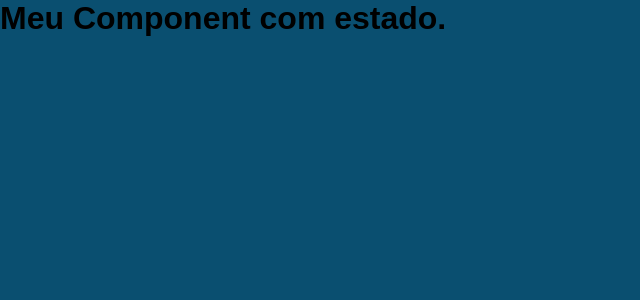
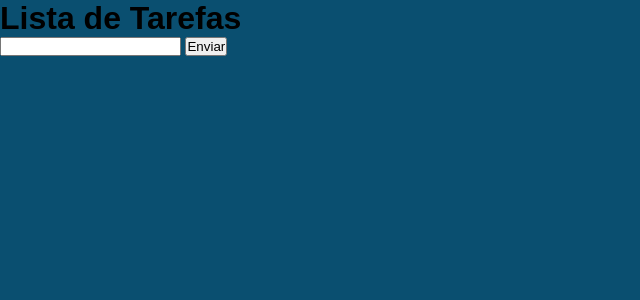
Before and after one commit to ArthurTeix/listaDeTarefas-react, a React (Create React App) app: page / in a window 1280 px wide. Shown: the top 300 px of the page, without its empty margins (0-640 px from the left). Built offline with nearby package versions, Linux system fonts and the light colour scheme.

Commit message:
feat: use states

```diff
--- a/src/components/Main.jsx
+++ b/src/components/Main.jsx
@@ -1,7 +1,27 @@
 import { Component } from "react";
 
 export default class Main extends Component {
+  state = {
+    novaTarefa: "",
+  };
+
+  handleChange = (e) => { {/* Esta função acompanha o valor sendo alterado no input e atribui um valor de acordo no que é escrito no input ao título */}
+    this.setState({
+      novaTarefa: e.target.value,
+    });
+  }
   render() {
-    return <h1>Meu Component com estado.</h1>;
+    const { novaTarefa } = this.state;
+
+    return (
+      <div className="main"> {/* Diferente do 'class' em html, em jsx o correto é 'className' */}
+        <h1>Lista de Tarefas</h1>
+
+        <form action="#">
+          <input type="text" onChange={this.handleChange} /> {/* onChange é usado para capturar eventos, e hancleChange é um nome padrão sobre como lidar com essas alterações */}
+          <button type="submit">Enviar</button>
+        </form>
+      </div>
+    )
   }
 }
```
